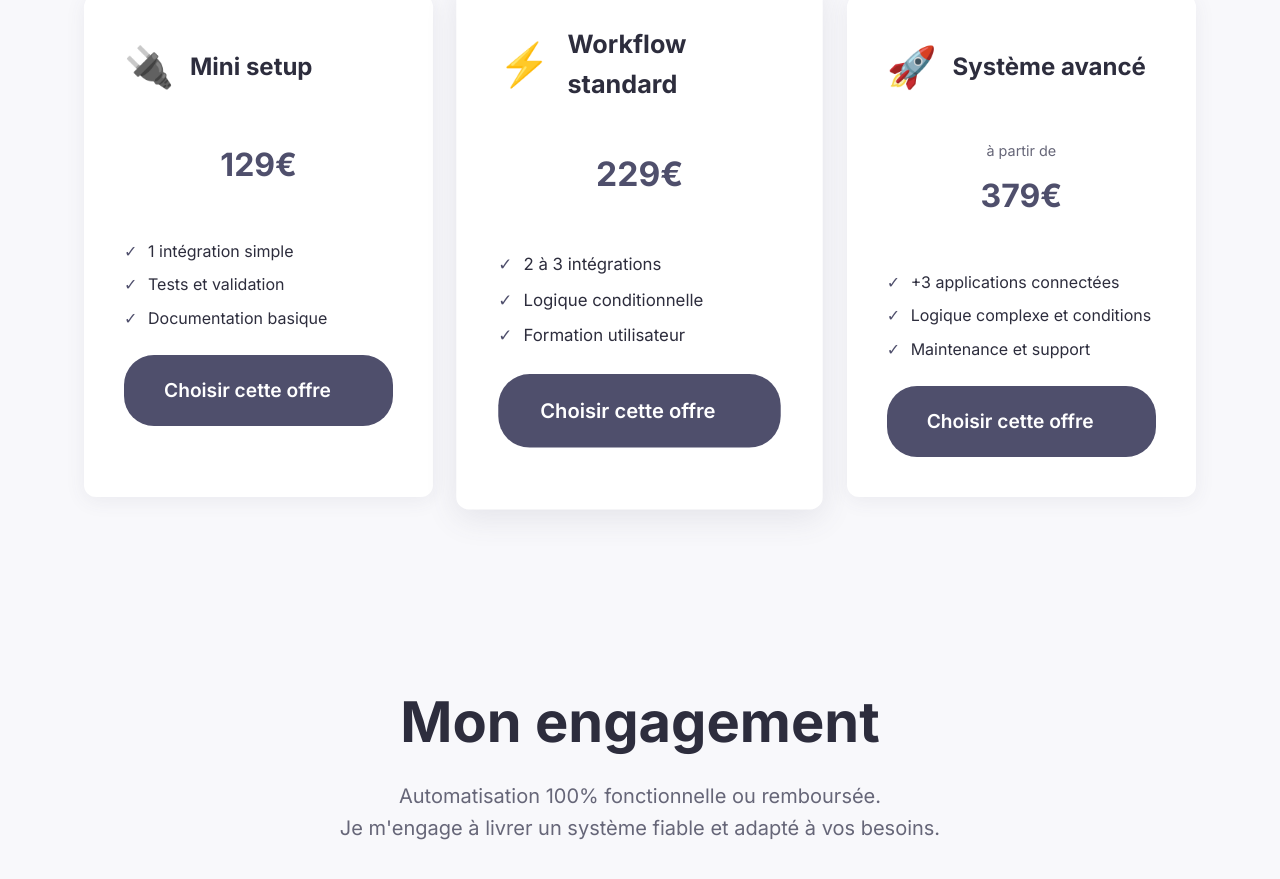
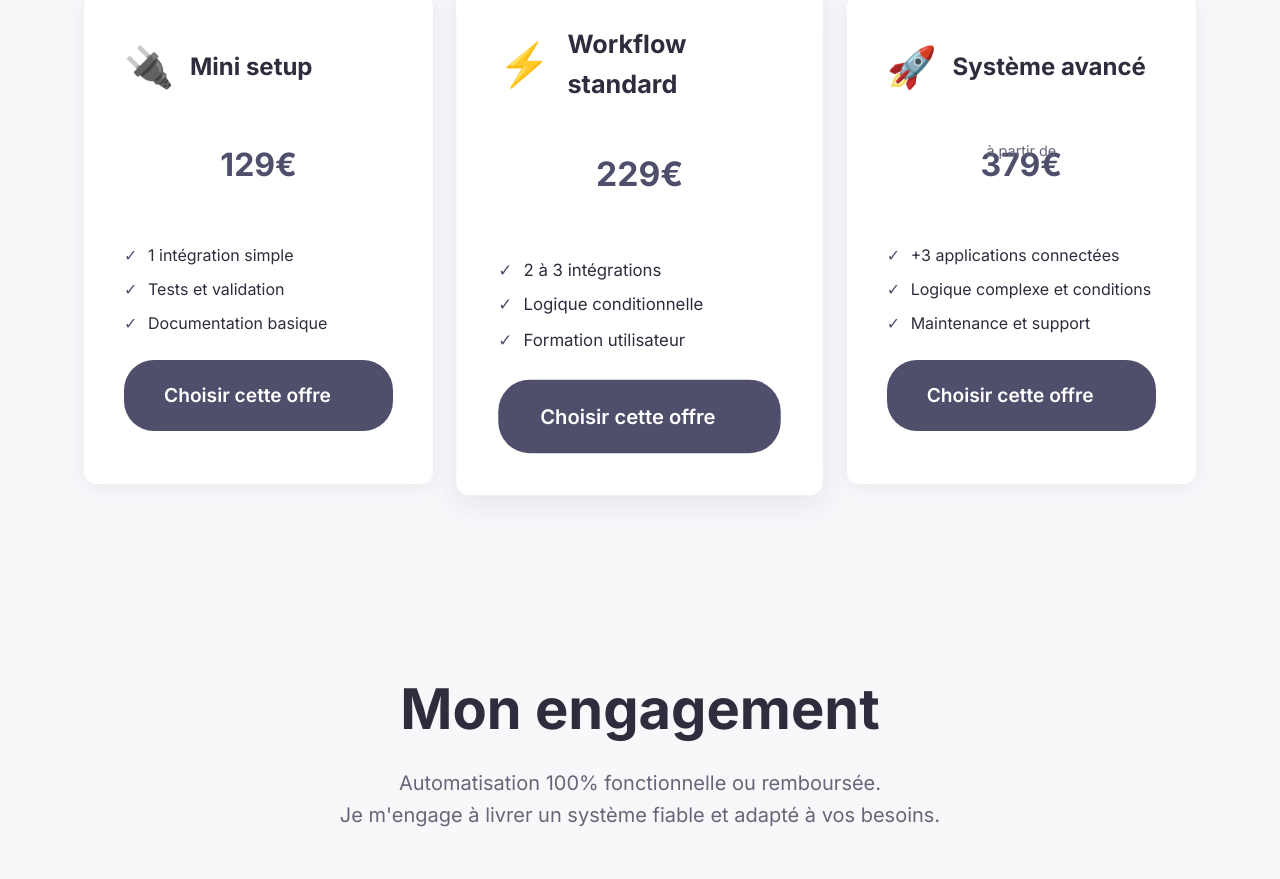
Before and after one commit to Craftminds/Craftminds-site, a React (Create React App) app: page /automatisations in a window 1280 px wide. Shown: the part 2180-3059 px from the top of the page. Built offline with nearby package versions, Linux system fonts and the light colour scheme; the HTML template or start-up script is replaced by a standard one.

Commit message:
fix design

```diff
--- a/src/pages/Automatisations.tsx
+++ b/src/pages/Automatisations.tsx
@@ -156,6 +156,8 @@ const PriceContainer = styled.div`
   flex-direction: column;
   align-items: center;
   margin: 1rem 0 2rem;
+  position: relative;
+  min-height: 3.5rem;
 `;
 
 const Price = styled.strong`
@@ -169,7 +171,10 @@ const PriceHint = styled.span`
   font-size: 0.9rem;
   color: var(--color-text-light);
   display: block;
-  margin-bottom: 0.5rem;
+  position: absolute;
+  top: 0;
+  left: 50%;
+  transform: translateX(-50%);
 `;
 
 const Form = styled.form`
--- a/src/pages/Debug.tsx
+++ b/src/pages/Debug.tsx
@@ -156,6 +156,8 @@ const PriceContainer = styled.div`
   flex-direction: column;
   align-items: center;
   margin: 1rem 0 2rem;
+  position: relative;
+  min-height: 3.5rem;
 `;
 
 const Price = styled.strong`
@@ -169,7 +171,10 @@ const PriceHint = styled.span`
   font-size: 0.9rem;
   color: var(--color-text-light);
   display: block;
-  margin-bottom: 0.5rem;
+  position: absolute;
+  top: 0;
+  left: 50%;
+  transform: translateX(-50%);
 `;
 
 const Form = styled.form`
--- a/src/pages/Support.tsx
+++ b/src/pages/Support.tsx
@@ -156,6 +156,8 @@ const PriceContainer = styled.div`
   flex-direction: column;
   align-items: center;
   margin: 1rem 0 2rem;
+  position: relative;
+  min-height: 3.5rem;
 `;
 
 const Price = styled.strong`
@@ -169,7 +171,10 @@ const PriceHint = styled.span`
   font-size: 0.9rem;
   color: var(--color-text-light);
   display: block;
-  margin-bottom: 0.5rem;
+  position: absolute;
+  top: 0;
+  left: 50%;
+  transform: translateX(-50%);
 `;
 
 const Form = styled.form`
```
